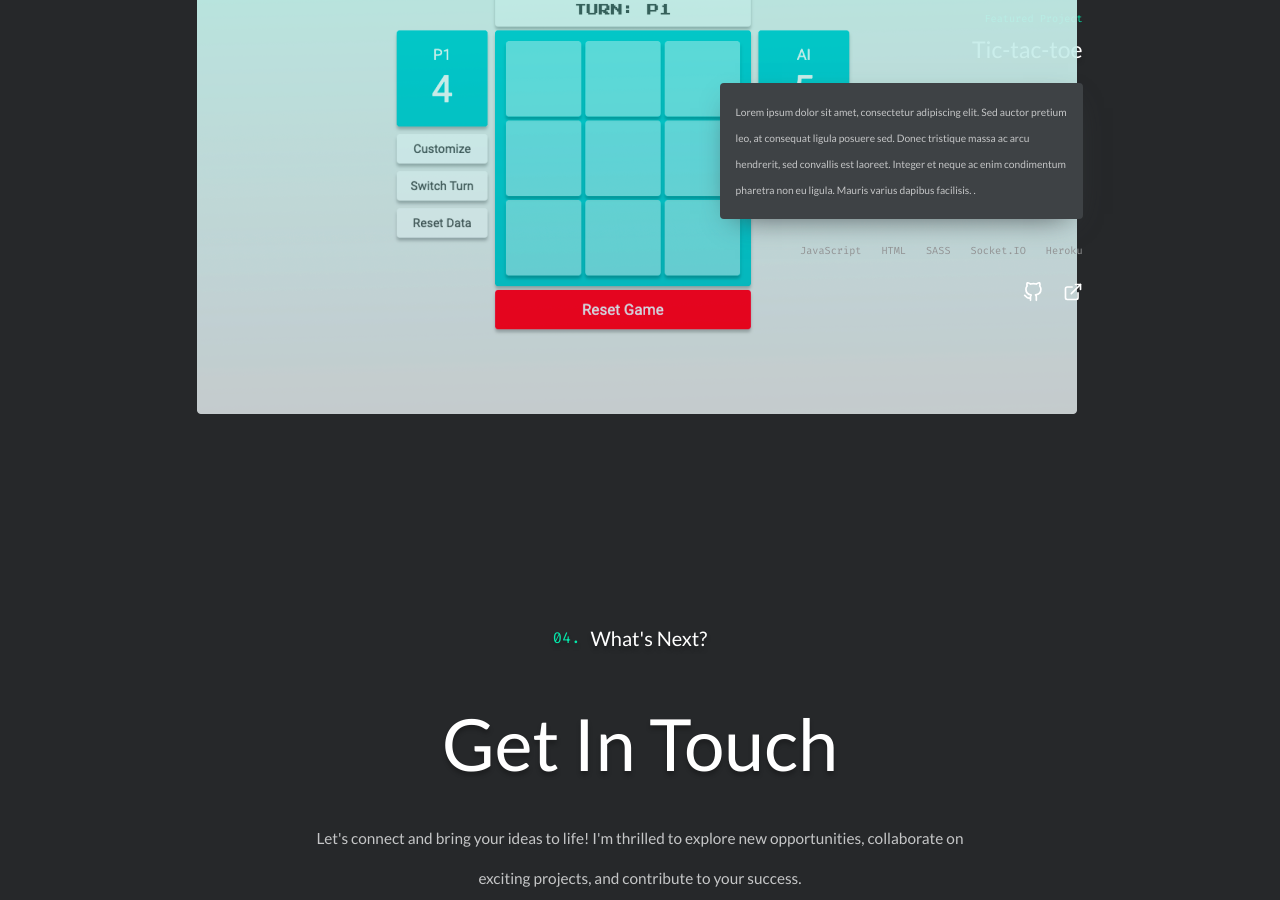
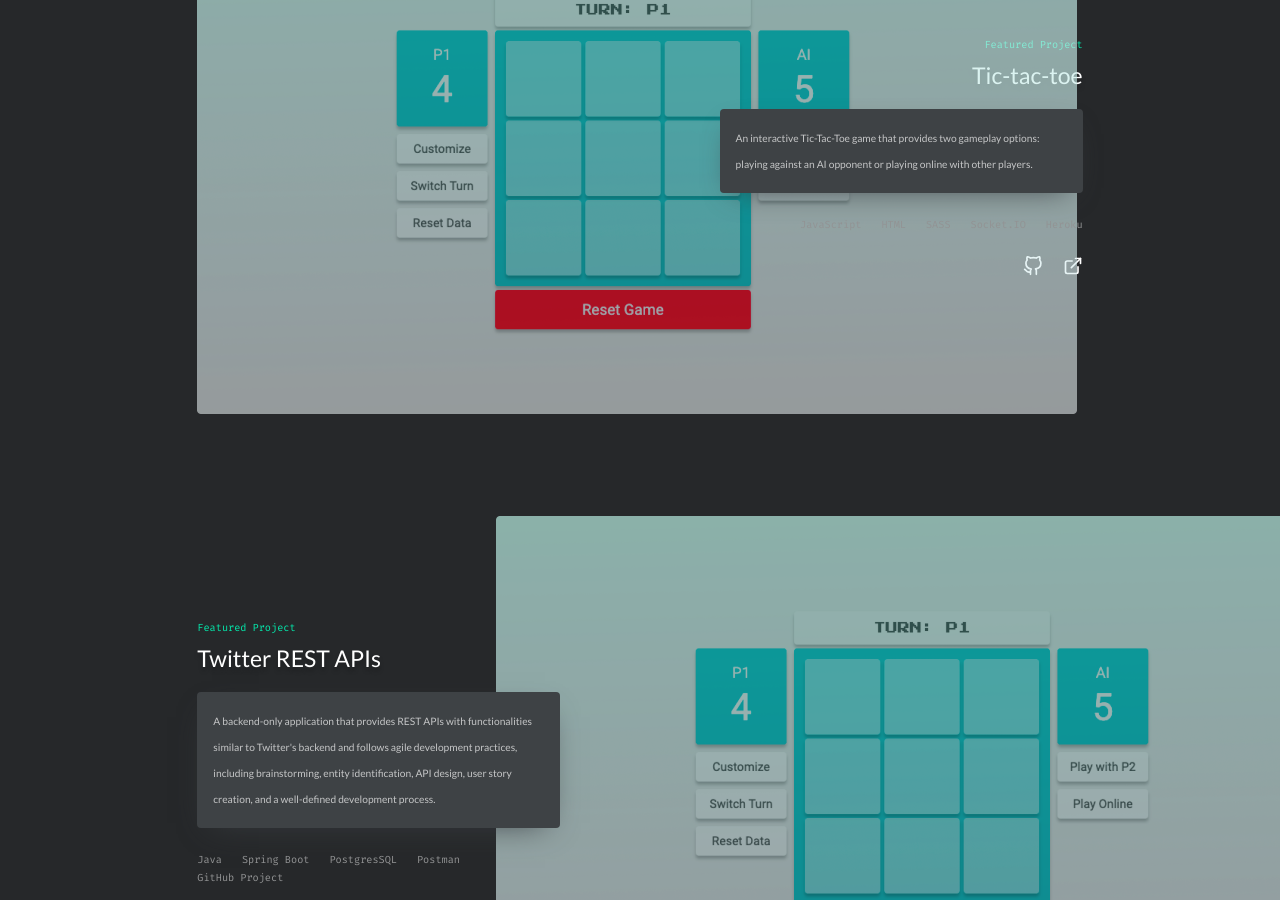
Before and after one commit to pophero110/2023-jeff-portfolio, a Next.js app: page / in a window 1280 px wide. Shown: the part 2440-3340 px from the top of the page. Built offline with nearby package versions, Linux system fonts and the light colour scheme.

Commit message:
Display a list of projects and add layout style to ProjectContent and ProjectImage

```diff
--- a/src/components/sections/projectSection/projectContent/projectContent.module.scss
+++ b/src/components/sections/projectSection/projectContent/projectContent.module.scss
@@ -43,6 +43,13 @@
     & li {
       margin: 0px 0px 5px 20px;
     }
+
+    &__onLeft {
+      justify-content: flex-start;
+      & li {
+        margin: 0px 20px 5px 0px;
+      }
+    }
   }
 
   &__links {
@@ -53,6 +60,13 @@
     margin-right: -10px;
     color: $white;
     justify-content: flex-end;
+
+    &__onLeft {
+      justify-content: flex-start;
+      margin-right: 0;
+      margin-left: -10px;
+    }
+
     & a {
       display: flex;
       justify-content: center;
@@ -64,9 +78,5 @@
         height: 20px;
       }
     }
-    &__github {
-    }
-    &__externalLink {
-    }
   }
 }
--- a/src/components/sections/projectSection/projectContent/projectContent.tsx
+++ b/src/components/sections/projectSection/projectContent/projectContent.tsx
@@ -1,5 +1,12 @@
+import { Project } from "@/data/project";
 import styles from "./projectContent.module.scss";
-export default function ProjectContent() {
+export default function ProjectContent({
+  project,
+  onLeft,
+}: {
+  project: Project;
+  onLeft: boolean;
+}) {
   return (
     <div className={styles.project}>
       <p className={styles.project__overline}>Featured Project</p>
@@ -9,27 +16,32 @@ export default function ProjectContent() {
           rel="noopener noreferrer"
           target="_blank"
         >
-          Tic-tac-toe
+          {project.name}
         </a>
       </h3>
       <div className={styles.project__description}>
-        <p>
-          Lorem ipsum dolor sit amet, consectetur adipiscing elit. Sed auctor
-          pretium leo, at consequat ligula posuere sed. Donec tristique massa ac
-          arcu hendrerit, sed convallis est laoreet. Integer et neque ac enim
-          condimentum pharetra non eu ligula. Mauris varius dapibus facilisis. .
-        </p>
+        <p>{project.description}</p>
       </div>
-      <ul className={styles.project__techList}>
-        <li>JavaScript</li>
-        <li>HTML</li>
-        <li>SASS</li>
-        <li>Socket.IO</li>
-        <li>Heroku</li>
+      <ul
+        className={
+          styles.project__techList +
+          " " +
+          (onLeft ? styles.project__techList__onLeft : "")
+        }
+      >
+        {project.techList.map((techItem) => {
+          return <li key={techItem + "1"}>{techItem}</li>;
+        })}
       </ul>
-      <div className={styles.project__links}>
+      <div
+        className={
+          styles.project__links +
+          " " +
+          (onLeft ? styles.project__links__onLeft : "")
+        }
+      >
         <a
-          href="https://github.com/pophero110/Tic-tac-toe"
+          href={project.repoLink}
           aria-label="GitHub Link"
           rel="noopener noreferrer"
           target="_blank"
@@ -50,8 +62,9 @@ export default function ProjectContent() {
             <path d="M9 19c-5 1.5-5-2.5-7-3m14 6v-3.87a3.37 3.37 0 0 0-.94-2.61c3.14-.35 6.44-1.54 6.44-7A5.44 5.44 0 0 0 20 4.77 5.07 5.07 0 0 0 19.91 1S18.73.65 16 2.48a13.38 13.38 0 0 0-7 0C6.27.65 5.09 1 5.09 1A5.07 5.07 0 0 0 5 4.77a5.44 5.44 0 0 0-1.5 3.78c0 5.42 3.3 6.61 6.44 7A3.37 3.37 0 0 0 9 18.13V22"></path>
           </svg>
         </a>
+        {project.externalLink && (
           <a
-          href="https://my-tic-tac-toe.herokuapp.com/"
+            href={project.externalLink}
             aria-label="External Link"
             rel="noopener noreferrer"
             target="_blank"
@@ -74,6 +87,7 @@ export default function ProjectContent() {
               <line x1="10" y1="14" x2="21" y2="3"></line>
             </svg>
           </a>
+        )}
       </div>
     </div>
   );
--- a/src/components/sections/projectSection/projectImage/projectImage.module.scss
+++ b/src/components/sections/projectSection/projectImage/projectImage.module.scss
@@ -3,5 +3,10 @@
 .projectImage {
   & img {
     max-width: 88rem;
+    transition: $transition;
+    opacity: 70%;
+  }
+  & img:hover {
+    opacity: 100%;
   }
 }
--- a/src/components/sections/projectSection/projectImage/projectImage.tsx
+++ b/src/components/sections/projectSection/projectImage/projectImage.tsx
@@ -1,8 +1,14 @@
 import styles from "./projectImage.module.scss";
-export default function ProjectImage() {
+export default function ProjectImage({
+  imageUrl,
+  link,
+}: {
+  imageUrl?: string;
+  link?: string;
+}) {
   return (
-    <a href="" className={styles.projectImage}>
-      <img src="./image/tic-tac-toe.png" alt="" />
+    <a href={link} className={styles.projectImage} target="_blank">
+      <img src={imageUrl} alt="Tic-tac-toe image" />
     </a>
   );
 }
--- a/src/components/sections/projectSection/projectSection.module.scss
+++ b/src/components/sections/projectSection/projectSection.module.scss
@@ -1,19 +1,34 @@
 .projectSection {
+  & &__wrapper:not(:last-child) {
+    margin-bottom: 10rem;
+  }
+
   &__wrapper {
     display: grid;
     grid-template-columns: repeat(12, 1fr);
     gap: 10px;
     align-items: center;
 
-    &__image {
+    &__leftImage {
       grid-column: 1 / 9;
       grid-area: 1 / 1 / -1 / 7;
     }
 
-    &__content {
+    &__rightContent {
       grid-column: 8 / -1;
       text-align: right;
       grid-area: 1 / 8 / -1 / -1;
     }
+
+    &__rightImage {
+      grid-column: 5 / -1;
+      grid-area: 1 / 5 / -1 / 11;
+    }
+
+    &__leftContent {
+      grid-column: 1 / 6;
+      text-align: left;
+      grid-area: 1 / 1 / -1 / 6;
+    }
   }
 }
--- a/src/components/sections/projectSection/projectSection.tsx
+++ b/src/components/sections/projectSection/projectSection.tsx
@@ -2,18 +2,43 @@ import SectionTitle from "@/components/sectionTitle/sectionTitle";
 import styles from "./projectSection.module.scss";
 import ProjectImage from "./projectImage/projectImage";
 import ProjectContent from "./projectContent/projectContent";
+import { projects } from "@/data/project";
 export default function ProjectSection() {
   return (
     <section id="project" className={`${styles.projectSection} section`}>
       <SectionTitle title="Some Things I’ve Built"></SectionTitle>
-      <div className={styles.projectSection__wrapper}>
-        <div className={styles.projectSection__wrapper__content}>
-          <ProjectContent></ProjectContent>
-        </div>
-        <div className={styles.projectSection__wrapper__image}>
-          <ProjectImage></ProjectImage>
-        </div>
-      </div>
+      {projects.map((project, id) => {
+        return (
+          <div key={project.name} className={styles.projectSection__wrapper}>
+            <div
+              className={
+                id % 2 === 1
+                  ? styles.projectSection__wrapper__leftContent
+                  : styles.projectSection__wrapper__rightContent
+              }
+            >
+              <ProjectContent
+                project={project}
+                onLeft={id % 2 === 1}
+              ></ProjectContent>
+            </div>
+            <div
+              className={
+                id % 2 === 1
+                  ? styles.projectSection__wrapper__rightImage
+                  : styles.projectSection__wrapper__leftImage
+              }
+            >
+              <ProjectImage
+                imageUrl={project.imageUrl}
+                link={
+                  project.externalLink ? project.externalLink : project.repoLink
+                }
+              ></ProjectImage>
+            </div>
+          </div>
+        );
+      })}
     </section>
   );
 }
```
Lines whose indentation alone changed are shown as unchanged.
